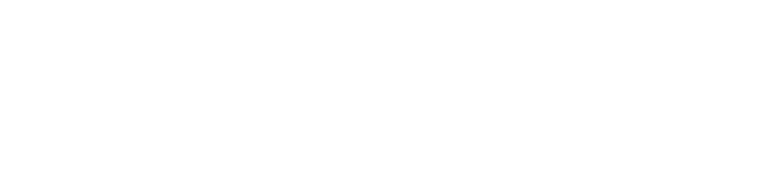
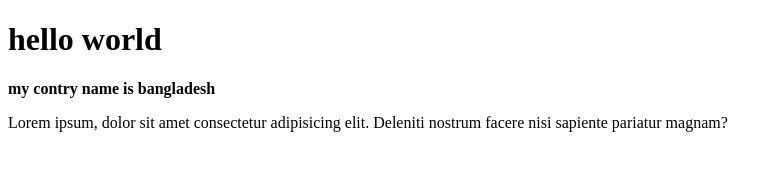
Before and after one commit to mdanas12/second-repo, a plain HTML site: page index.html in a window 1280 px wide. Shown: the whole page, without its empty margins (0-783 px from the left). Drawn offline with Linux system fonts and the light colour scheme.

Commit message:
added header

```diff
--- a/index.html
+++ b/index.html
@@ -4,9 +4,11 @@
     <meta charset="UTF-8">
     <meta http-equiv="X-UA-Compatible" content="IE=edge">
     <meta name="viewport" content="width=device-width, initial-scale=1.0">
-    <title>Second Repo</title>
+    <title>Second Github Repo</title>
 </head>
 <body>
-
+    <h1>hello world </h1>
+    <b>my contry name is bangladesh</b>
+    <p>Lorem ipsum, dolor sit amet consectetur adipisicing elit. Deleniti nostrum facere nisi sapiente pariatur magnam?</p>
 </body>
 </html>
```
